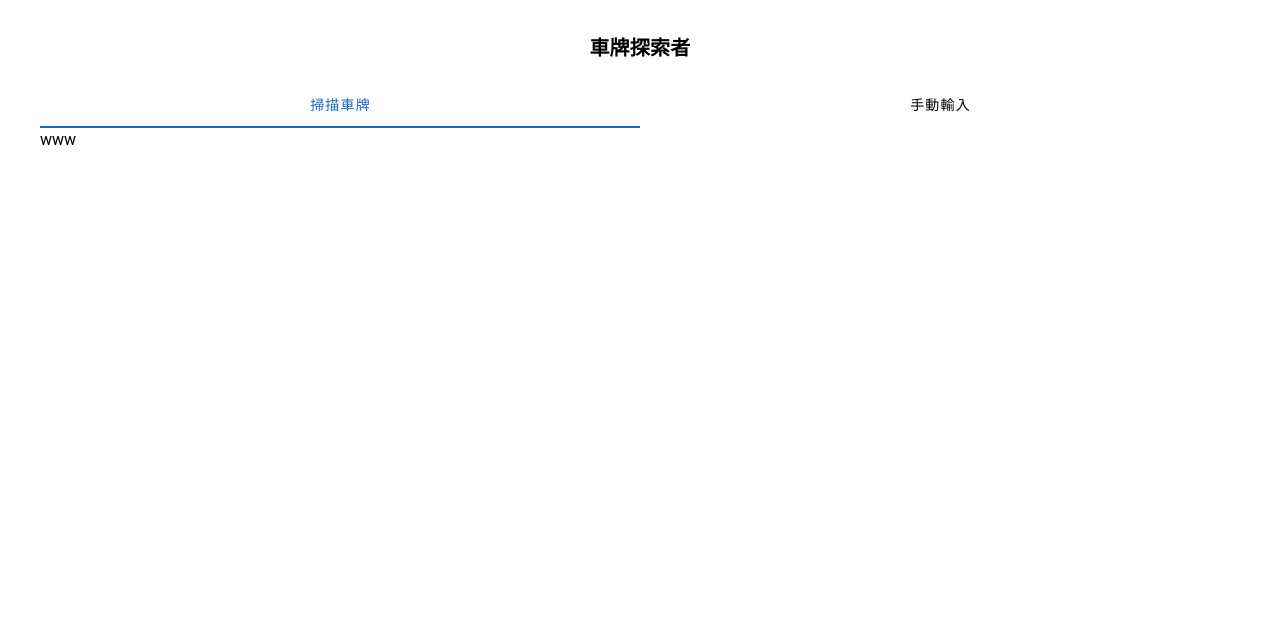
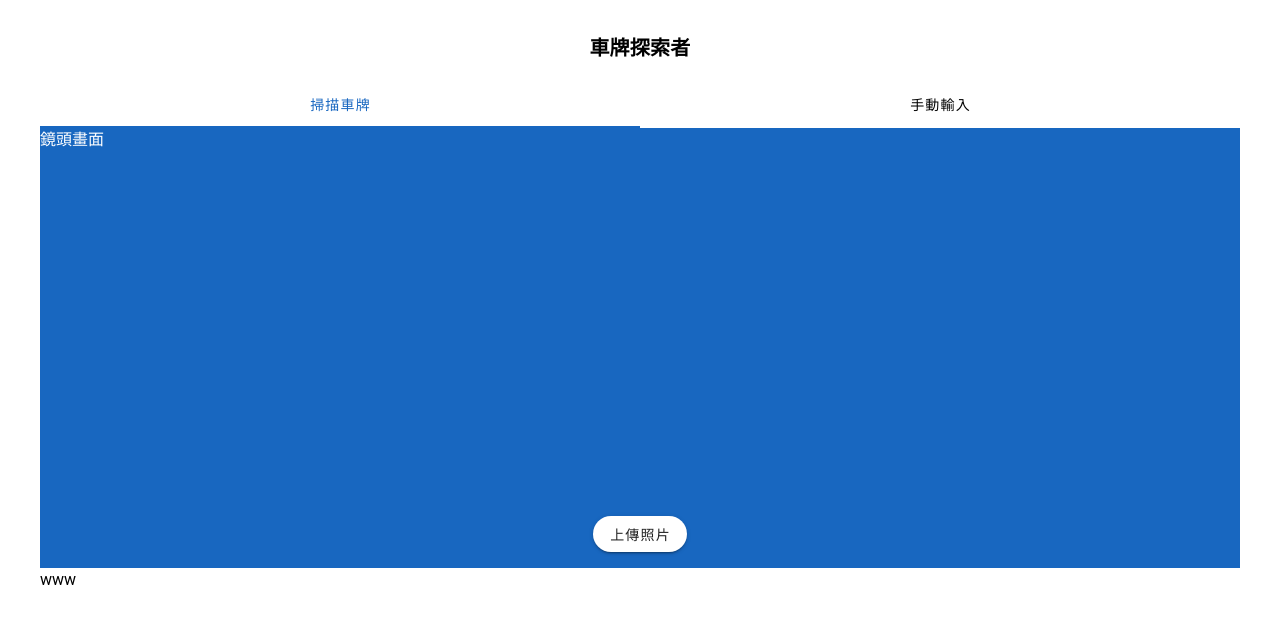
Before and after one commit to GNYAR/license-plate-explorer, a Vue app: page / in a window 1280 px wide. Shown: the top 624 px of the page. Built offline with nearby package versions, Linux system fonts and the light colour scheme.

Commit message:
feat(scanplate): block for camera and upload button

```diff
--- a/src/components/ScanPlate.vue
+++ b/src/components/ScanPlate.vue
@@ -1,6 +1,14 @@
 <script setup></script>
 
 <template>
+  <div class="position-relative">
+    <div class="position-absolute w-100 h-100 d-flex justify-center align-end pb-4">
+      <v-btn rounded text="上傳照片"></v-btn>
+    </div>
+
+    <v-sheet width="100%" height="440px" color="primary"> 鏡頭畫面 </v-sheet>
+  </div>
+
   <div>www</div>
 </template>
 
```
